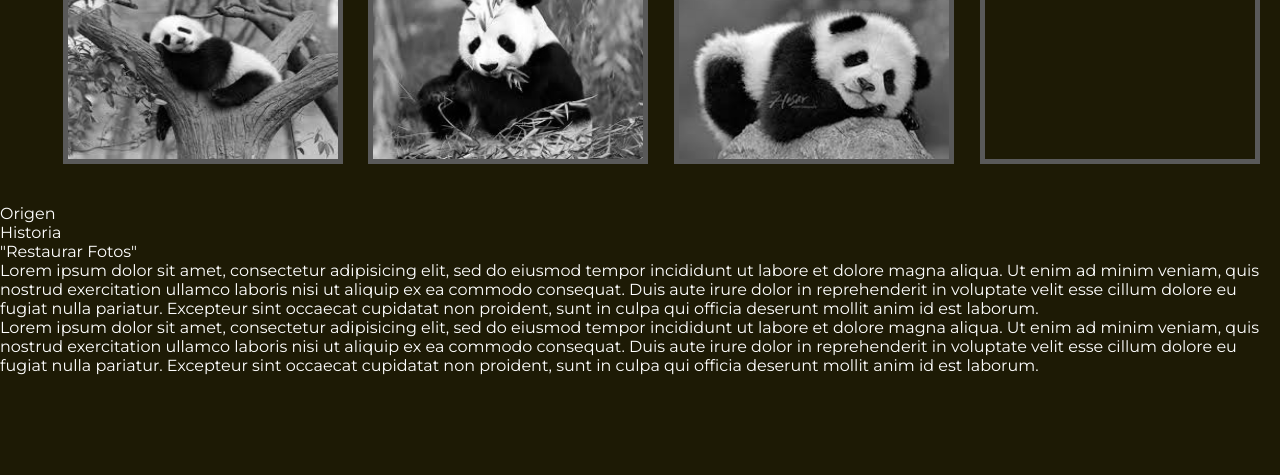
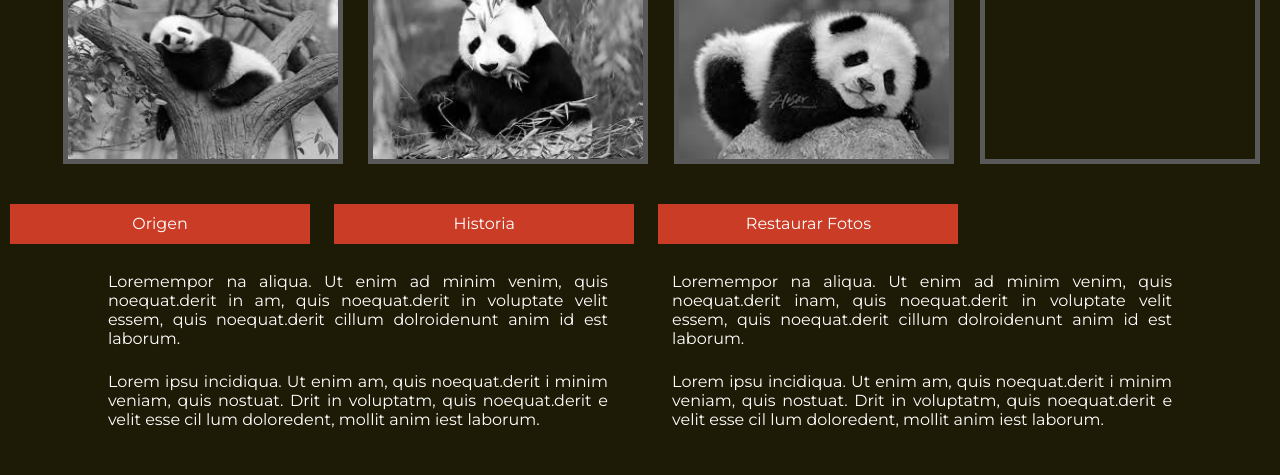
Before and after one commit to Misshel/S22-Panda, a plain HTML site: page index.html in a window 1280 px wide. Shown: the part 146-621 px from the top of the page. Drawn offline with Linux system fonts and the light colour scheme.

Commit message:
estilos del contenido

```diff
--- a/assets/css/style.css
+++ b/assets/css/style.css
@@ -7,7 +7,7 @@
   font-family: 'Montserrat', sans-serif;
 }
 
-header, nav, a{
+header, nav, a, .menu{
   background-color: #ca3c25;
 }
 
@@ -68,3 +68,72 @@ div.cerrar{
 /*.panda{
   display: none;
 }*/
+
+
+
+
+
+
+
+
+
+
+
+
+
+
+
+
+
+
+
+
+
+
+
+
+
+
+
+
+
+
+
+
+
+
+
+
+
+
+
+
+
+-------------------------------------
+#menu{
+  text-align: center;
+}
+.menu{
+  display: inline-block;
+  width: 300px;
+  height: 30px;
+  text-align: center;
+  padding-top: 10px;
+      margin: auto 10px;
+}
+
+#contenido{
+      margin-top: 28px;
+      text-align: center;
+}
+
+.contenido{
+  display: inline-block;
+  margin: auto 30px;
+}
+
+p{
+  width: 500px;
+  height: 100px;
+  text-align: justify;
+}
--- a/index.html
+++ b/index.html
@@ -18,16 +18,29 @@
   </nav>
 </header>
 <section id="imagenes"></section>
-<section>
-      <div class="">Origen  </div>
-      <div class="">  Historia</div>
-      <div class="">"Restaurar Fotos"</div>
+<section id="menu">
+      <div class="menu">Origen  </div>
+      <div class="menu">Historia</div>
+      <div class="menu">Restaurar Fotos</div>
 </section>
-<section class="contenido">
-    <p>Lorem ipsum dolor sit amet, consectetur adipisicing elit, sed do eiusmod tempor incididunt ut labore et dolore magna aliqua. Ut enim ad minim veniam, quis nostrud exercitation ullamco laboris nisi ut aliquip ex ea commodo consequat. Duis aute irure dolor in reprehenderit in voluptate velit esse cillum dolore eu fugiat nulla pariatur. Excepteur sint occaecat cupidatat non proident, sunt in culpa qui officia deserunt mollit anim id est laborum.</p>
+<section id="contenido">
+  <div class="contenido">
+       <p>Loremempor na aliqua. Ut enim ad minim venim, quis noequat.derit in
+            am, quis noequat.derit in voluptate velit essem, quis noequat.derit
+            cillum dolroidenunt anim id est laborum.</p>
+
+        <p>Lorem ipsu incidiqua. Ut enim am, quis noequat.derit i minim veniam,
+            quis nostuat. Drit in voluptatm, quis noequat.derit e velit esse cil
+            lum doloredent,  mollit anim iest laborum.</p>
   </div>
-  <div class="historia">
-    <p>Lorem ipsum dolor sit amet, consectetur adipisicing elit, sed do eiusmod tempor incididunt ut labore et dolore magna aliqua. Ut enim ad minim veniam, quis nostrud exercitation ullamco laboris nisi ut aliquip ex ea commodo consequat. Duis aute irure dolor in reprehenderit in voluptate velit esse cillum dolore eu fugiat nulla pariatur. Excepteur sint occaecat cupidatat non proident, sunt in culpa qui officia deserunt mollit anim id est laborum.</p>
+  <div class="contenido">
+    <p>Loremempor na aliqua. Ut enim ad minim venim, quis noequat.derit inam, quis
+      noequat.derit in voluptate velit essem, quis noequat.derit
+         cillum dolroidenunt anim id est laborum.</p>
+
+    <p>Lorem ipsu incidiqua. Ut enim am, quis noequat.derit i minim veniam,
+         quis nostuat. Drit in voluptatm, quis noequat.derit e velit esse cil
+         lum doloredent,  mollit anim iest laborum.</p>
   </div>
 </section>
 
```
Also changed, not shown: assets/js/app.js (+26 -0 lines).
